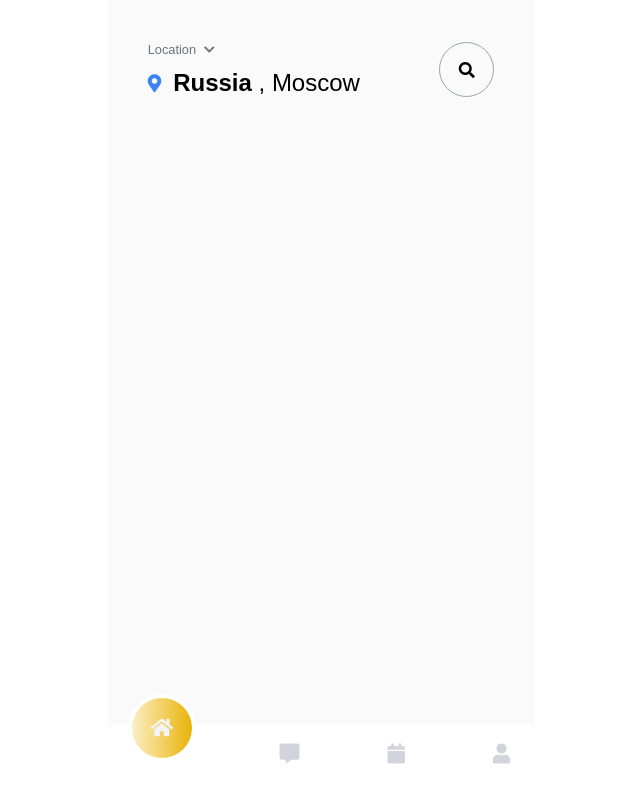
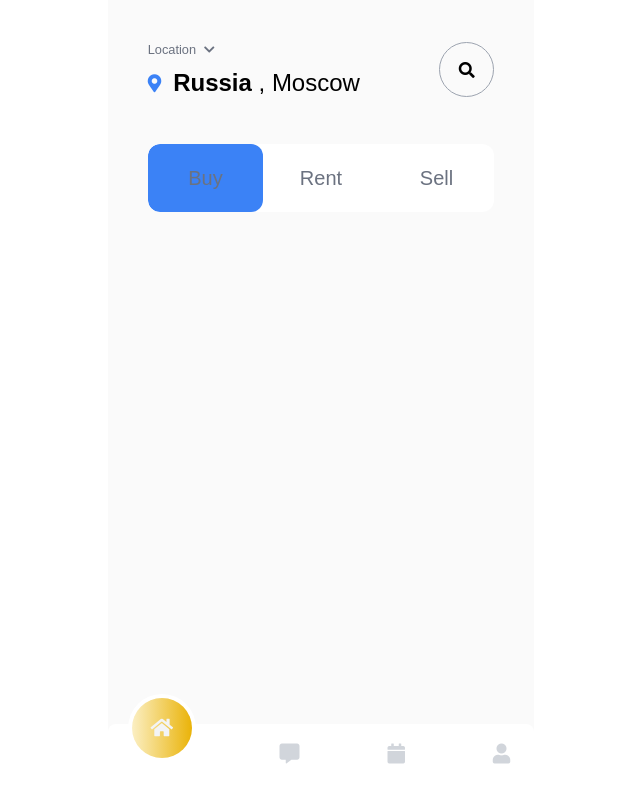
Before and after one commit to or-abdillh/real-state-app, a Vue app: page / in a window 1280 px wide. Shown: the whole page, without its empty margins (319-959 px from the left). Built offline with nearby package versions, Linux system fonts and the light colour scheme.

Commit message:
Create category

```diff
--- /dev/null
+++ b/src/components/Category.vue
@@ -0,0 +1,24 @@
+<template>
+  <section class="mt-6 w-full flex justify-between rounded-xl overflow-hidden bg-[#FFFFFF]">
+    <template v-for="(item, x) in category" :key="x">
+      <div
+        @click="current = item"
+        :class="current === item ? 'bg-blue-500 rounded-xl text-gray-50' : ''"
+        class="w-4/12 duration-300 grid place-items-center text-xl py-5 font-medium text-gray-500">
+        {{ item }}
+     </div>
+    </template>
+  </section>
+</template>
+
+<script setup lang="ts">
+
+import { ref } from 'vue'
+
+const category: string[] = [
+  'Buy', 'Rent', 'Sell'
+]
+
+const current: object = ref(category[0])
+
+</script>
--- a/src/views/Home.vue
+++ b/src/views/Home.vue
@@ -1,11 +1,13 @@
 <template>
-  <main>
+  <main class="pt-20">
     <HeaderHome />
+    <Category />
   </main>
 </template>
 
 <script setup lang="ts">
 
 import HeaderHome from '@/components/HeaderHome.vue'
+import Category from '@/components/Category.vue'
 
 </script>
```
